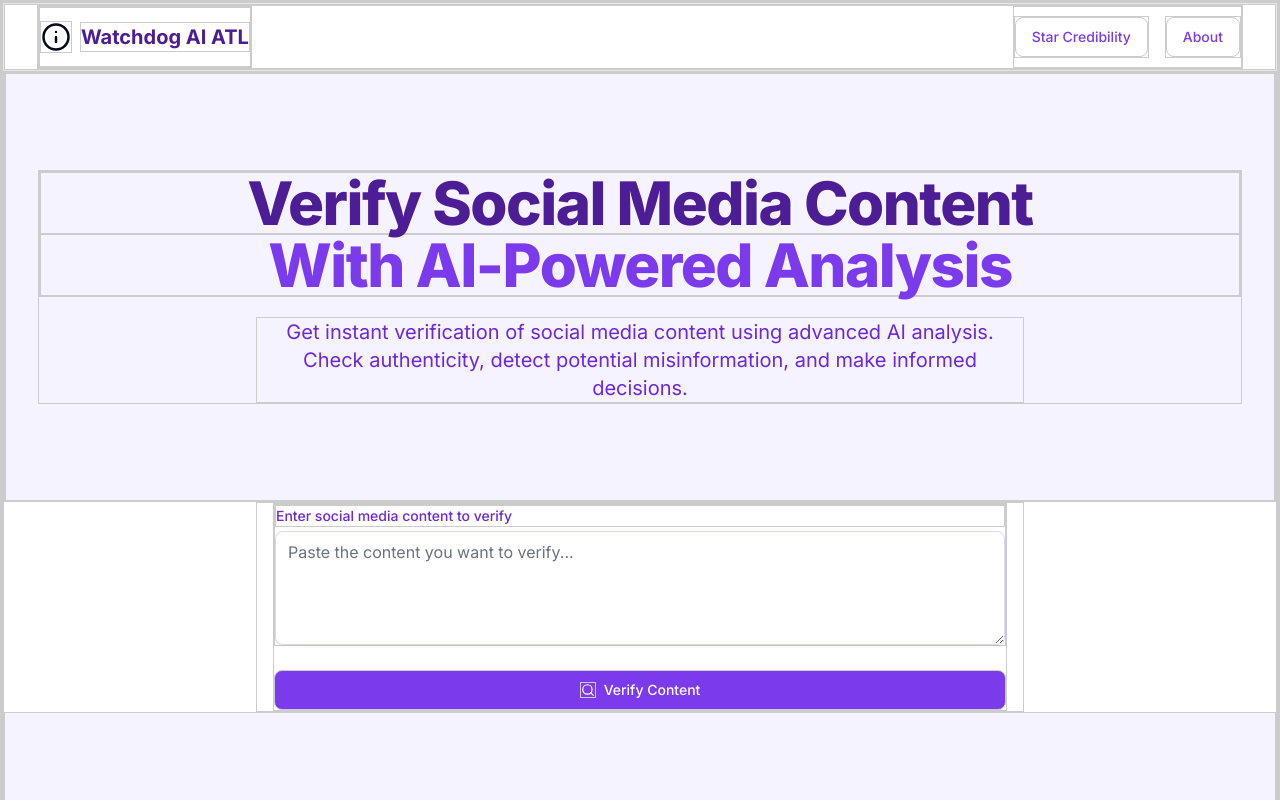
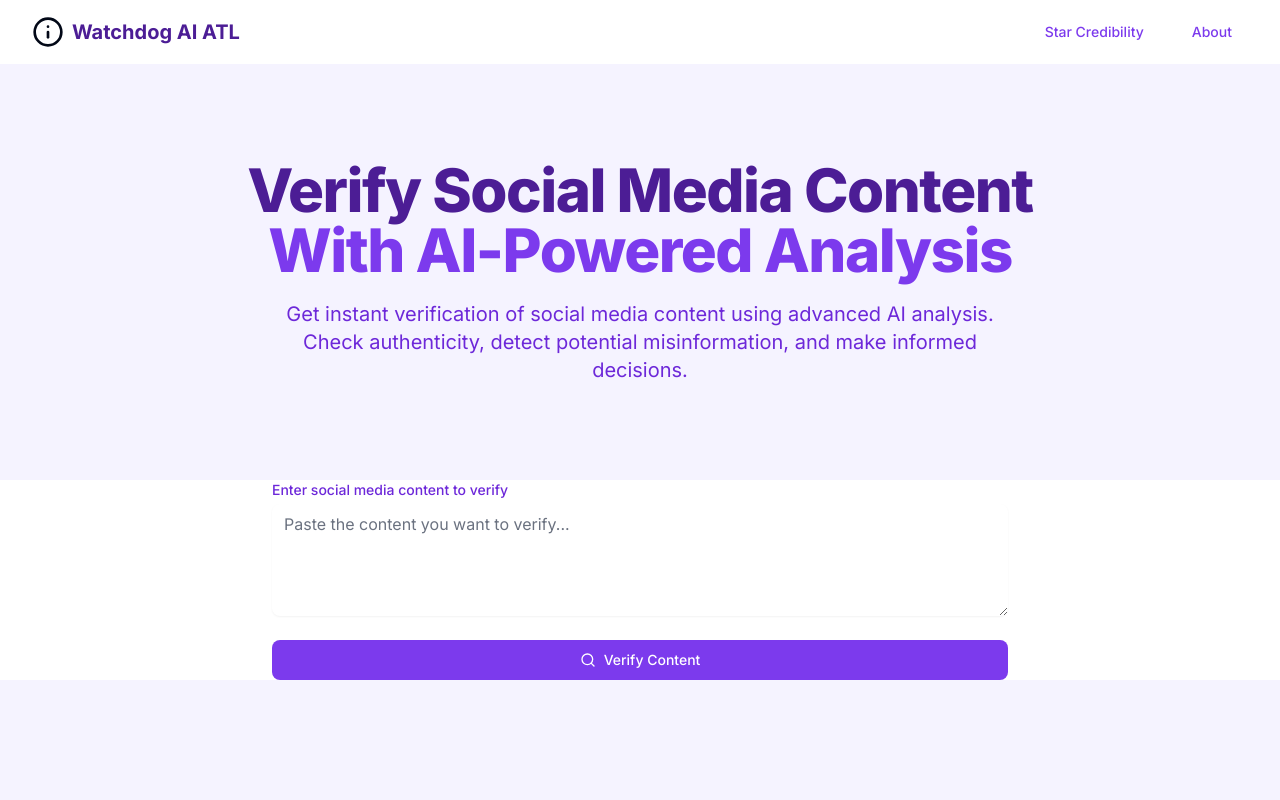
Before and after one commit to jeet-dekivadia/watchdog-aiatl, a Next.js app: page / in a window 1280 px wide. Shown: the top 800 px of the page. Built offline with nearby package versions, Linux system fonts and the light colour scheme.

Commit message:
Update globals.css

```diff
--- a/src/styles/globals.css
+++ b/src/styles/globals.css
@@ -16,11 +16,11 @@
     --brand-purple-700: hsl(250, 84%, 54%);
     --brand-purple-800: hsl(250, 79%, 46%);
     --brand-purple-900: hsl(250, 69%, 35%);
-    --border-color: hsl(0, 0%, 80%); /* Adjust as needed */
+    --border-color: hsl(0, 0%, 80%);
   }
 
   * {
-    @apply border-border;
+    border: none; /* Remove borders */
   }
 
   body {
@@ -43,9 +43,6 @@
 }
 
 @layer utilities {
-  .border-border {
-    border: 1px solid var(--border-color);
-  }
   .bg-background {
     background-color: var(--background);
   }
@@ -65,7 +62,6 @@
   }
 }
 
-/* Add keyframes for animations */
 @keyframes fadeIn {
   from { opacity: 0; }
   to { opacity: 1; }
```
